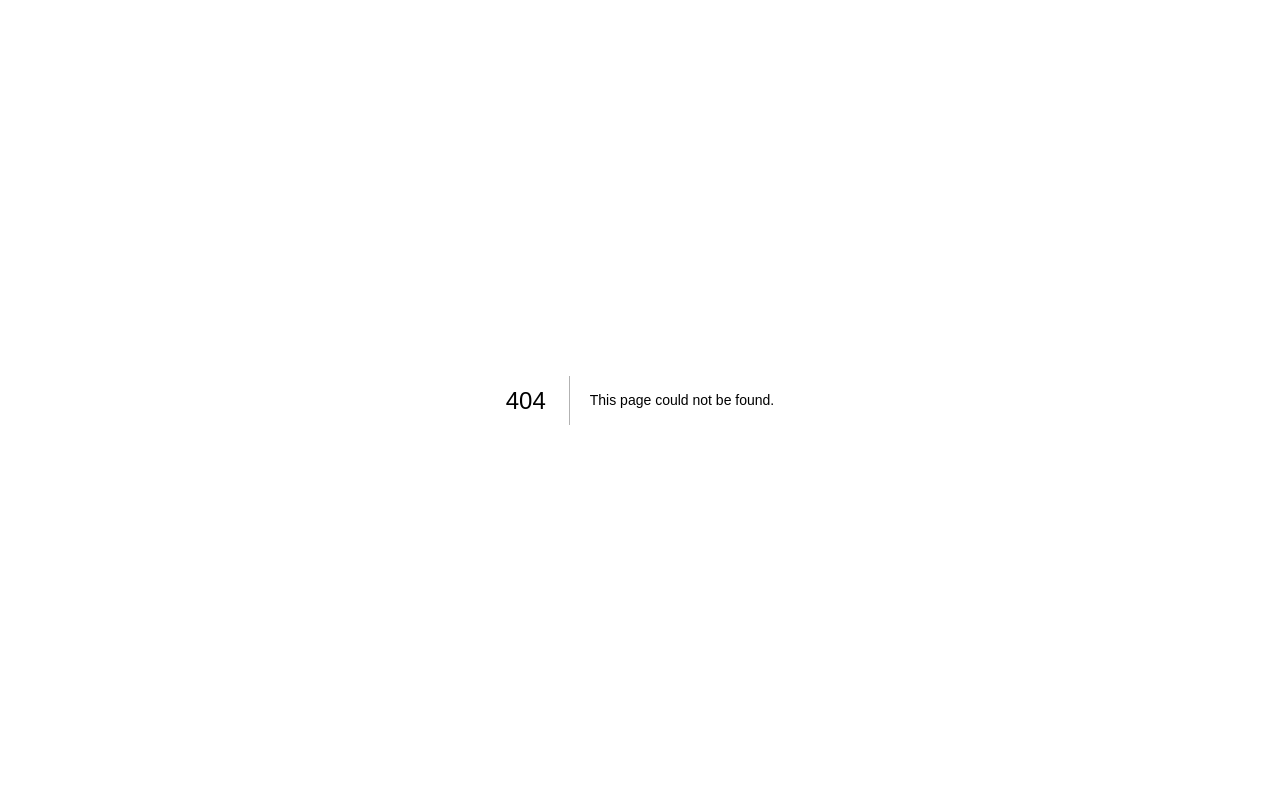
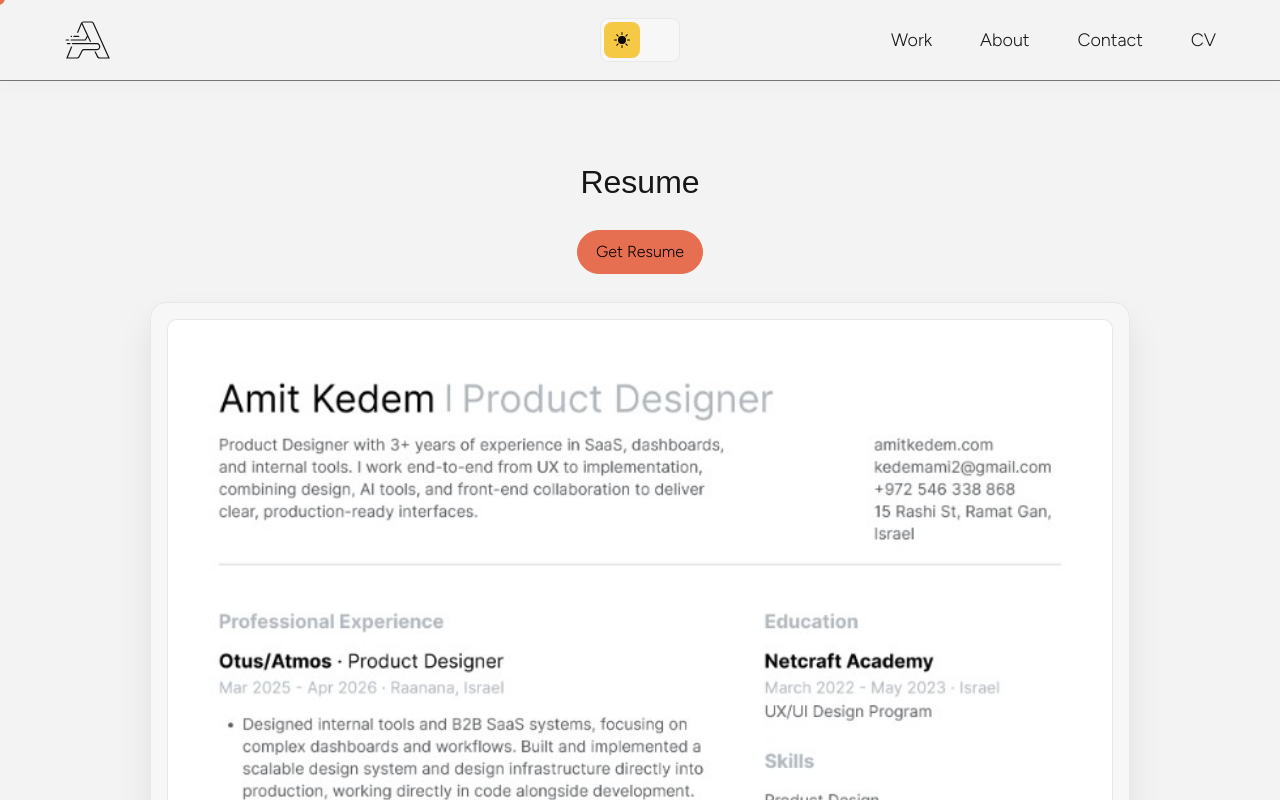
Before and after one commit to amitkedem100/portfolio, a Next.js app: page /portfolio/cv in a window 1280 px wide. Before the commit this address had no page. Shown: the top 800 px of the page. Built offline with nearby package versions, Linux system fonts and the light colour scheme; a web font is replaced by a local one.

Commit message:
add CV page content

```diff
--- a/src/app/portfolio/components/PortfolioFooter.tsx
+++ b/src/app/portfolio/components/PortfolioFooter.tsx
@@ -14,7 +14,7 @@ const FOOTER_NAV_LINKS = [
   { label: "Work", href: "/portfolio/home#selected-work" },
   { label: "About", href: "/portfolio/about" },
   { label: "Contact", href: "/portfolio/contact" },
-  { label: "CV", href: "/portfolio/home#cv" },
+  { label: "CV", href: "/portfolio/cv" },
 ] as const;
 
 type FooterContactLink = {
--- a/src/app/portfolio/components/PortfolioHeader.tsx
+++ b/src/app/portfolio/components/PortfolioHeader.tsx
@@ -299,7 +299,7 @@ export function PortfolioHeader() {
       </li>
       <li className="portfolio-header-nav-item">
         <CursorZone variant="large">
-          <Link href="#cv" onClick={closeMenu}>
+          <Link href="/portfolio/cv" onClick={closeMenu}>
             CV
           </Link>
         </CursorZone>
@@ -372,7 +372,7 @@ export function PortfolioHeader() {
       </li>
       <li className="portfolio-header-nav-item">
         <CursorZone variant="large">
-          <Link href="#cv" onClick={closeMenu}>
+          <Link href="/portfolio/cv" onClick={closeMenu}>
             CV
           </Link>
         </CursorZone>
--- /dev/null
+++ b/src/app/portfolio/cv/page.css
@@ -0,0 +1,65 @@
+.cv-page {
+  grid-column: 1 / -1;
+  padding-block: clamp(24px, 4vw, 52px);
+}
+
+.cv-page-section {
+  grid-column: 1 / -1;
+}
+
+.cv-page-inner {
+  width: 100%;
+  max-width: min(980px, 100%);
+  margin-inline: auto;
+  display: flex;
+  flex-direction: column;
+  align-items: center;
+  gap: clamp(16px, 2.8vw, 28px);
+}
+
+.cv-page-title {
+  margin: 0;
+  font: var(--portfolio-text-h1);
+  color: var(--text-primary);
+}
+
+.cv-page-download {
+  display: inline-flex;
+  align-items: center;
+  justify-content: center;
+  min-height: 44px;
+  padding: 0 18px;
+  border-radius: 999px;
+  border: 1px solid var(--accent);
+  background: var(--accent);
+  color: var(--accent-contrast-light);
+  font: var(--portfolio-text-b2);
+}
+
+.cv-page-preview-wrap {
+  width: 100%;
+  background: var(--surface-subtle);
+  border: 1px solid var(--border-subtle);
+  border-radius: 16px;
+  padding: clamp(10px, 1.6vw, 16px);
+  box-shadow: 0 18px 34px rgba(0, 0, 0, 0.08);
+}
+
+.cv-page-preview {
+  display: block;
+  width: 100%;
+  height: auto;
+  border-radius: 10px;
+  border: 1px solid color-mix(in srgb, var(--border) 64%, transparent);
+  background: #ffffff;
+}
+
+@media (max-width: 768px) {
+  .cv-page {
+    padding-block: 20px 28px;
+  }
+
+  .cv-page-inner {
+    gap: 16px;
+  }
+}
--- /dev/null
+++ b/src/app/portfolio/cv/page.tsx
@@ -0,0 +1,32 @@
+import type { Metadata } from "next";
+import "./page.css";
+
+const CV_PDF_PATH = "/resume/amit-kedem-product-designer-cv.pdf";
+const CV_PREVIEW_PATH = "/images/cv/amit-kedem-cv-preview.png";
+
+export const metadata: Metadata = {
+  title: "Amit Kedem | CV",
+  description: "Download Amit Kedem's resume.",
+};
+
+export default function PortfolioCvPage() {
+  return (
+    <div className="cv-page portfolio-page-inner-grid">
+      <section className="cv-page-section" aria-labelledby="cv-title">
+        <div className="cv-page-inner">
+          <h1 id="cv-title" className="cv-page-title">
+            Resume
+          </h1>
+
+          <a className="cv-page-download" href={CV_PDF_PATH} download>
+            Get Resume
+          </a>
+
+          <div className="cv-page-preview-wrap" aria-hidden>
+            <img className="cv-page-preview" src={CV_PREVIEW_PATH} alt="" />
+          </div>
+        </div>
+      </section>
+    </div>
+  );
+}
```
Also changed, not shown: public/images/cv/amit-kedem-cv-preview.png (added), 1 other file (tests, documents, lock files or other folders).
